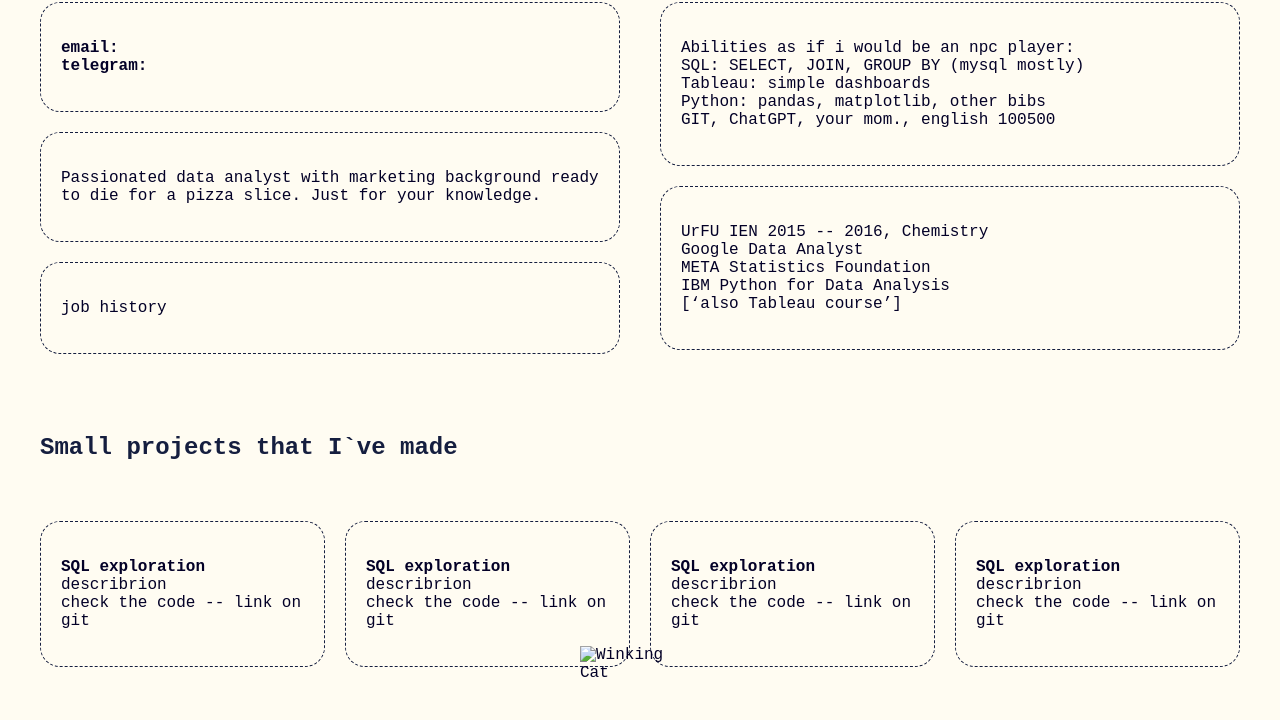
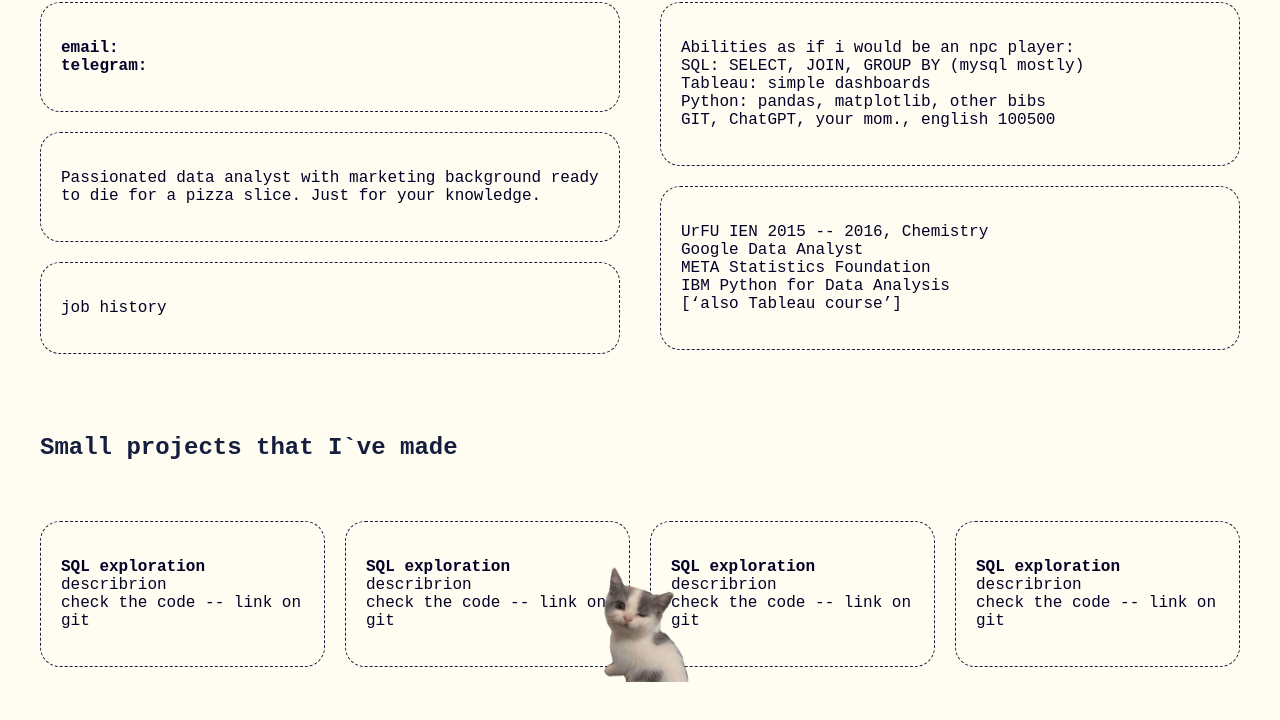
Before and after one commit to wheeaf/wheeaf.github.io, a plain HTML site: page index.html in a window 1280 px wide. Shown: the part 118-838 px from the top of the page. Drawn offline with Linux system fonts and the light colour scheme.

Commit message:
Update index.html
Have changed a name of cat.png file

```diff
--- a/index.html
+++ b/index.html
@@ -105,6 +105,6 @@
     </div>
   </div>
 
-  <img src="Sad-Cat-Memes-PNG-Photos.png" alt="Winking Cat" class="cat" />
+  <img src="cat.png" alt="Winking Cat" class="cat" />
 </body>
 </html>
```
